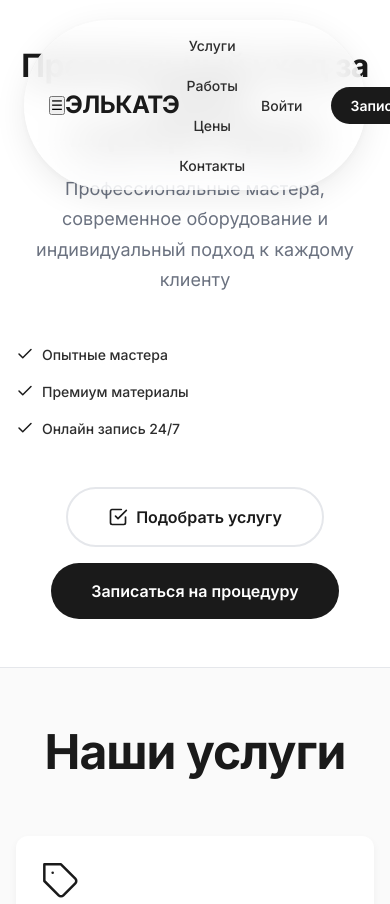
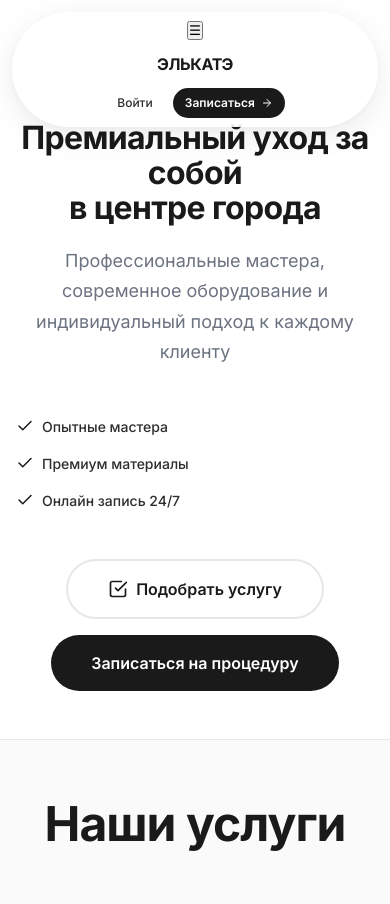
Before and after one commit to viralcodelab/elkate, a plain HTML site: page index.html in a window 390 px wide. Shown: the top 904 px of the page. Drawn offline with Linux system fonts and the light colour scheme.

Commit message:
Add files via upload

```diff
--- a/style.css
+++ b/style.css
@@ -745,6 +745,57 @@ footer {
     }
 }
 
+@media (max-width: 1024px) {
+    .navbar {
+        top: var(--spacing-12);
+        width: calc(100% - var(--spacing-24));
+    }
+
+    .navbar .container {
+        padding: var(--spacing-8) var(--spacing-16);
+        flex-wrap: wrap;
+        justify-content: center;
+        gap: var(--spacing-12);
+    }
+
+    .logo {
+        font-size: var(--text-body);
+        width: 100%;
+        text-align: center;
+        order: 1;
+    }
+
+    .nav-menu {
+        display: none;
+    }
+
+    .nav-actions {
+        gap: var(--spacing-8);
+        order: 2;
+        width: 100%;
+        justify-content: center;
+    }
+
+    .btn-signin {
+        font-size: var(--text-caption);
+        padding: var(--spacing-6) var(--spacing-12);
+    }
+
+    .btn-getstarted {
+        font-size: var(--text-caption);
+        padding: var(--spacing-6) var(--spacing-12);
+    }
+
+    .btn-getstarted svg {
+        width: 12px;
+        height: 12px;
+    }
+
+    .hero {
+        padding-top: 120px;
+    }
+}
+
 @media (max-width: 768px) {
     :root {
         --spacing-96: 64px;
@@ -753,6 +804,7 @@ footer {
 
     .hero {
         padding: var(--spacing-64) 0;
+        padding-top: 120px;
     }
 
     .hero-content h1 {
@@ -760,11 +812,6 @@ footer {
     }
 
     .hero-features {
-        flex-direction: column;
-        gap: var(--spacing-16);
-    }
-
-    .nav-menu {
         flex-direction: column;
         gap: var(--spacing-16);
     }
```
